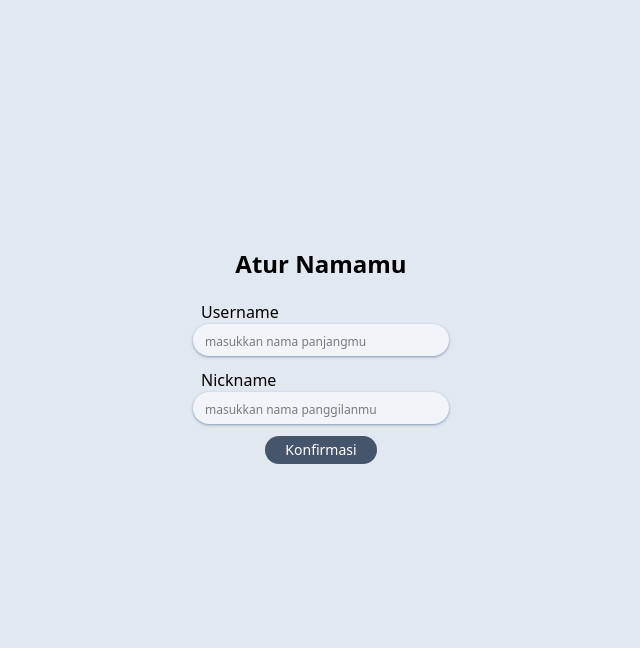
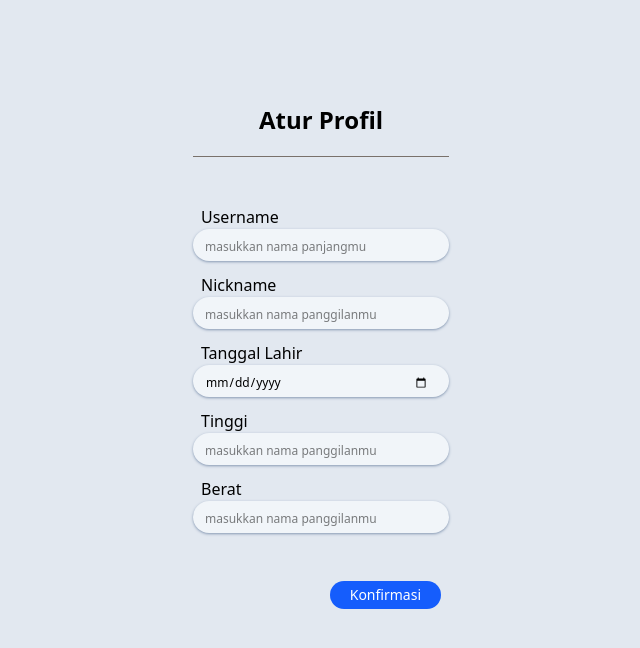
Before and after one commit to farelwelly18/WEB, a PHP site: page /awal.php in a window 1280 px wide. Shown: the top 648 px of the page, without its empty margins (319-959 px from the left). Run offline with PHP 8.4, Linux system fonts and the light colour scheme; some libraries are stand-ins or nearby versions.

Commit message:
SetProfile

```diff
--- a/Dashboard/homepage.php
+++ b/Dashboard/homepage.php
@@ -9,7 +9,7 @@ if (!isset($_COOKIE['id'])) {
         ";
     }
 
-echo $id;
+    // var_dump(Show("akun", $id));
 
 
  ?>
--- a/assets/function.php
+++ b/assets/function.php
@@ -65,18 +65,35 @@ function Daftar($data){
     return 1;
 }
 
-function SetNama($data){
+function SetProfil($data){
     global $connect;
     $username =  mysqli_real_escape_string($connect, htmlspecialchars($data['username']));
     $nickname =  mysqli_real_escape_string($connect, htmlspecialchars($data['nick']));
+    $tinggi =  mysqli_real_escape_string($connect, htmlspecialchars($data['tinggi']));
+    $berat =  mysqli_real_escape_string($connect, htmlspecialchars($data['berat']));
+    $date =  mysqli_real_escape_string($connect, htmlspecialchars($data['date']));
+    $umur = explode(" ", $date);
+    $umur = 2025 - $umur[2];
     $id = HeckelDefender2();
     $query = "
     UPDATE akun
     SET username = '$username',
-        nickname = '$nickname'
+        nickname = '$nickname',
+        tinggi   = '$tinggi',
+        berat    = '$berat',
+        tanggalLahir = '$date',
+        umur     = '$umur'
     WHERE id = $id;
     ";
     mysqli_query($connect, $query);
+}
+
+function GantiFormat($ymd){
+    $old    = explode("-", $ymd);
+    $bulan  = ["Januari", "Februari", "Maret", "April", "Meil", "Juni", "Juli", "Agustus", "September", "Oktober", "November", "Desember"];
+    $bulanN = $bulan[$old[1]-1];
+    $new    = $old[2]." ".$bulanN." ".$old[0];
+    return $new;
 }
 
 function HeckelDefend($kata){
--- a/awal.php
+++ b/awal.php
@@ -2,14 +2,14 @@
 require 'assets/function.php';
 
 if(isset($_POST["konfirmasi"])){
-   SetNama($_POST);
+    $_POST['date'] = GantiFormat($_POST['date']);
+    SetProfil($_POST);
     echo "
     <script>
         document.location.href = 'Dashboard/homepage.php';
     </script>
     ";
 }
-
 
 ?>
 
@@ -27,7 +27,9 @@ cd xampp\htdocs\webKesehatan
 </head>
 <body class="container rounded-lg bg-slate-200 h-[90vh] m-auto content-center">
     <form action="" method="post" class="max-w-64 m-auto">
-        <h1 class="text-center text-2xl font-semibold mb-5">Atur Namamu</h1>
+        <h1 class="text-center text-2xl font-semibold mb-5">Atur Profil</h1>
+        <hr class="text-stone-500 mb-12">
+        <div class="mb-12">
            <div class="mb-3">
                <label for="pass" class=" ml-2">Username</label>
                 <div class="w-full min-h-8 bg-slate-100 rounded-full shadow-sm shadow-slate-400 content-center">
@@ -40,10 +42,36 @@ cd xampp\htdocs\webKesehatan
                     <input type="text" id="nick" name="nick" placeholder="masukkan nama panggilanmu" class="text-xs ml-3 my-auto focus:outline-none w-56" required>
                 </div>
             </div>
-        <div class="flex w-full mb-2">
-            <button type="submit" name="konfirmasi" id="konfirmasi" class="m-auto text-sm bg-slate-600 text-white py-1 px-5 rounded-full ">
+            <div class="mb-3">
+                <label for="pass" class=" ml-2">Tanggal Lahir</label>
+                <div class="w-full min-h-8 bg-slate-100 rounded-full shadow-sm shadow-slate-400 content-center">
+                    <input type="date" id="date" name="date" placeholder="masukkan nama panggilanmu" class="text-xs ml-3 my-auto focus:outline-none w-56" required>
+                </div>
+            </div>
+            <div class="mb-3">
+                <label for="pass" class=" ml-2">Tinggi</label>
+                <div class="w-full min-h-8 bg-slate-100 rounded-full shadow-sm shadow-slate-400 content-center">
+                    <input type="text" id="tinggi" name="tinggi" placeholder="masukkan nama panggilanmu" class="text-xs ml-3 my-auto focus:outline-none w-56" required>
+                </div>
+            </div>
+            <div class="mb-3">
+                <label for="pass" class=" ml-2">Berat</label>
+                <div class="w-full min-h-8 bg-slate-100 rounded-full shadow-sm shadow-slate-400 content-center">
+                    <input type="text" id="berat" name="berat" placeholder="masukkan nama panggilanmu" class="text-xs ml-3 my-auto focus:outline-none w-56" required>
+                </div>
+            </div>
+        </div>
+
+        <div class="flex w-full mb-2 px-2">
+            <button type="submit" name="konfirmasi" id="konfirmasi" class="ml-auto text-sm bg-blue-600 text-white py-1 px-5 rounded-full">
                 Konfirmasi
             </button>
+            <!-- <button type="submit" name="back" id="back" class="mr-auto text-sm bg-slate-200 border-1 border-black text-black py-1 px-5 rounded-full ">
+                Back
+            </button>
+            <button type="submit" name="next" id="next" class="ml-auto text-sm bg-blue-600 text-white py-1 px-5 rounded-full ">
+                Next
+            </button> -->
         </div>
     </form>
 
```
Also changed, not shown: Dashboard/akun.php (renamed from Dashboard/akun.html, +26 -7 lines), assets/function2.php (+28 -1 lines), assets/tailwind.config.js (added), tailwind.config.js (deleted). Lines whose indentation alone changed are shown as unchanged.
